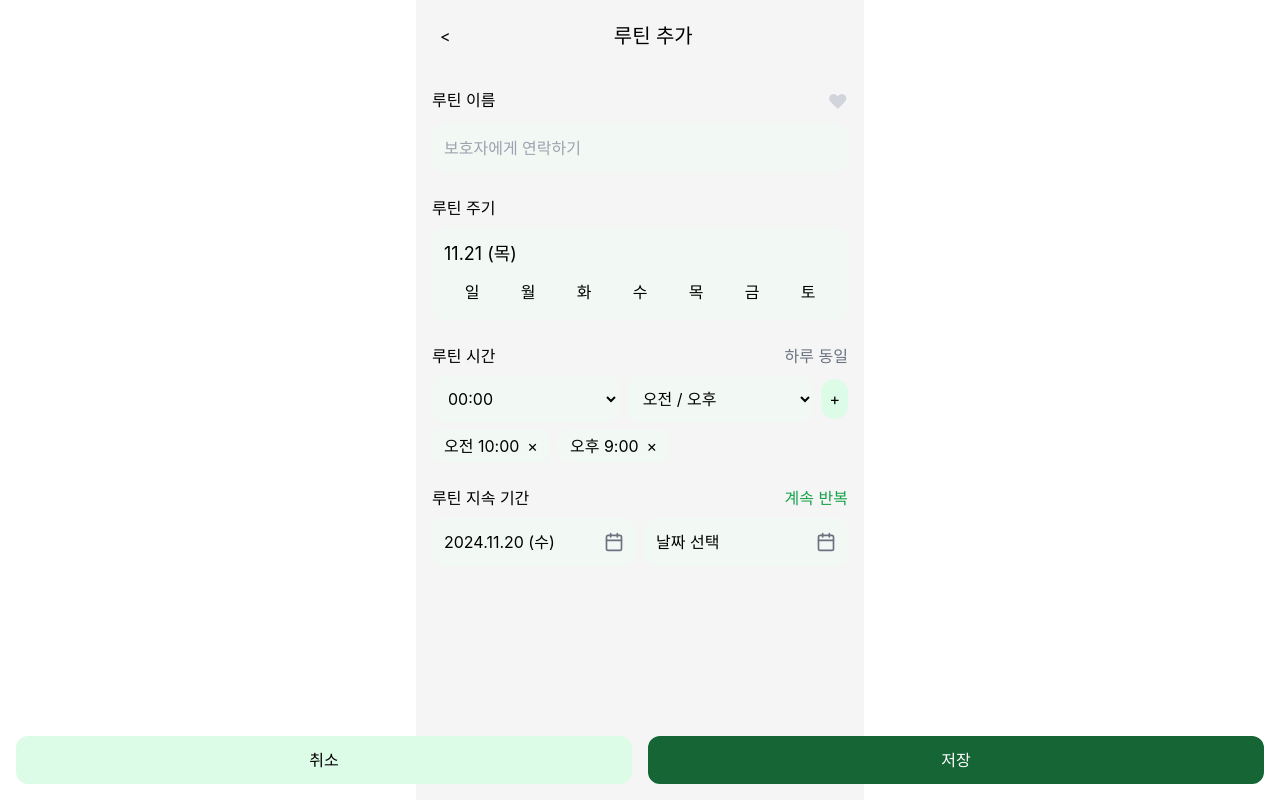
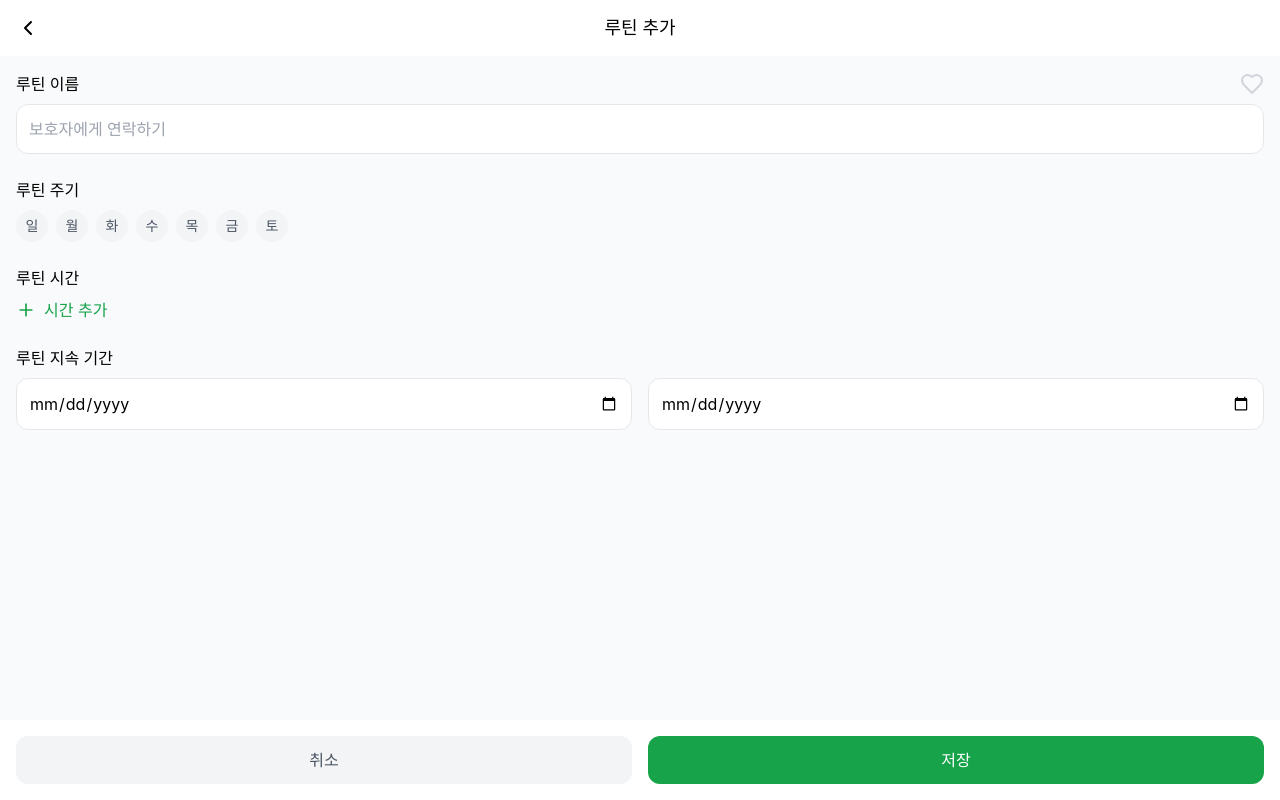
Before and after one commit to 2024-Elice-AI-Hellothon-07-goodCare/GoodCare, a React (Create React App) app: page /routine/add in a window 1280 px wide. Built offline with nearby package versions, Linux system fonts and the light colour scheme.

Commit message:
design: 루틴추가 페이지 수정

```diff
--- a/src/pages/caregiver/routine/RoutineAdd.js
+++ b/src/pages/caregiver/routine/RoutineAdd.js
@@ -1,117 +1,197 @@
-// pages/routine/RoutineAdd.js
 import React, { useState } from 'react';
-import { Calendar } from 'lucide-react';
+import { Heart, X, Plus, ChevronLeft, ChevronDown, Calendar } from 'lucide-react';
+import { useNavigate } from 'react-router-dom';
 
 const RoutineAdd = () => {
+    const navigate = useNavigate();
     const [routineName, setRoutineName] = useState('');
     const [isFavorite, setIsFavorite] = useState(false);
-    const [selectedTimes, setSelectedTimes] = useState([]);
+    const [selectedDays, setSelectedDays] = useState([]);
+    const [times, setTimes] = useState([]);
+    const [startDate, setStartDate] = useState('');
+    const [endDate, setEndDate] = useState('');
+    const [showTimePicker, setShowTimePicker] = useState(false);
+    const [selectedTime, setSelectedTime] = useState('00:00');
+    const [selectedPeriod, setSelectedPeriod] = useState('오전');
+
+    const days = ['일', '월', '화', '수', '목', '금', '토'];
+
+    const handleBack = () => {
+        navigate(-1); // 이전 페이지로 이동
+    };
+
+    const toggleDay = (day) => {
+        if (selectedDays.includes(day)) {
+            setSelectedDays(selectedDays.filter(d => d !== day));
+        } else {
+            setSelectedDays([...selectedDays, day]);
+        }
+    };
+
+    const addTime = () => {
+        const newTime = `${selectedPeriod} ${selectedTime}`;
+        if (!times.includes(newTime)) {
+            setTimes([...times, newTime]);
+        }
+        setShowTimePicker(false);
+    };
+
+    const removeTime = (timeToRemove) => {
+        setTimes(times.filter(time => time !== timeToRemove));
+    };
+
+    const handleCancel = () => {
+        navigate(-1); // 취소 버튼도 이전 페이지로 이동
+    };
 
     return (
-        <div className="max-w-md mx-auto min-h-screen" style={{background: '#F5F5F5'}}>
+        <div className="min-h-screen bg-gray-50">
             {/* Header */}
-            <div className="p-4 flex items-center">
-                <button className="p-2" onClick={() => window.history.back()}>
-                    {'<'}
+            <div className="p-4 flex items-center justify-between bg-white relative">
+                <button onClick={handleBack} className="z-10">
+                    <ChevronLeft className="w-6 h-6" />
                 </button>
-                <div className="flex-1 text-center">
-                    <h1 className="text-xl font-medium">루틴 추가</h1>
-                </div>
+                <h1 className="text-lg font-medium absolute left-1/2 -translate-x-1/2">루틴 추가</h1>
+                <div className="w-6" />
             </div>
 
-            {/* Content */}
             <div className="p-4 space-y-6">
-                {/* 루틴 이름 */}
-                <div>
-                    <div className="flex justify-between mb-2">
-                        <span>루틴 이름</span>
+                {/* 루틴 이름 입력 */}
+                <div className="space-y-2">
+                    <div className="flex justify-between items-center">
+                        <h2 className="text-base font-medium">루틴 이름</h2>
                         <button
                             onClick={() => setIsFavorite(!isFavorite)}
-                            className={`text-xl ${isFavorite ? 'text-red-500' : 'text-gray-300'}`}
+                            className="focus:outline-none"
                         >
-                            ♥
+                            <Heart
+                                className={`w-6 h-6 ${isFavorite ? 'fill-red-500 text-red-500' : 'text-gray-300'}`}
+                            />
                         </button>
                     </div>
                     <input
                         type="text"
-                        placeholder="보호자에게 연락하기"
-                        className="w-full p-3 bg-green-50/50 rounded-xl"
                         value={routineName}
                         onChange={(e) => setRoutineName(e.target.value)}
+                        placeholder="보호자에게 연락하기"
+                        className="w-full p-3 rounded-xl bg-white border border-gray-200 focus:outline-none focus:ring-2 focus:ring-green-500"
                     />
                 </div>
 
                 {/* 루틴 주기 */}
-                <div>
-                    <h2 className="mb-2">루틴 주기</h2>
-                    <div className="bg-green-50/50 rounded-xl p-3">
-                        <div className="text-lg mb-2">11.21 (목)</div>
-                        <div className="grid grid-cols-7 text-center">
-                            {['일', '월', '화', '수', '목', '금', '토'].map((day, index) => (
-                                <div key={day} className="py-1">{day}</div>
-                            ))}
-                        </div>
+                <div className="space-y-2">
+                    <h2 className="text-base font-medium">루틴 주기</h2>
+                    <div className="flex gap-2">
+                        {days.map((day) => (
+                            <button
+                                key={day}
+                                onClick={() => toggleDay(day)}
+                                className={`w-8 h-8 rounded-full flex items-center justify-center text-sm
+                  ${selectedDays.includes(day)
+                                    ? 'bg-green-100 text-green-800'
+                                    : 'bg-gray-100 text-gray-600'
+                                }`}
+                            >
+                                {day}
+                            </button>
+                        ))}
                     </div>
                 </div>
 
                 {/* 루틴 시간 */}
-                <div>
-                    <div className="flex justify-between mb-2">
-                        <h2>루틴 시간</h2>
-                        <span className="text-gray-500">하루 동일</span>
-                    </div>
-                    <div className="flex gap-2 items-center mb-2">
-                        <select className="bg-green-50/50 rounded-xl p-3 flex-1">
-                            <option>00:00</option>
-                            {/* 시간 옵션들 */}
-                        </select>
-                        <select className="bg-green-50/50 rounded-xl p-3 flex-1">
-                            <option>오전 / 오후</option>
-                            <option>오전</option>
-                            <option>오후</option>
-                        </select>
-                        <button className="bg-green-100 rounded-full p-2">+</button>
-                    </div>
-                    <div className="flex gap-2 flex-wrap">
-                        <div className="flex items-center bg-green-50/50 rounded-lg px-3 py-1">
-                            오전 10:00
-                            <button className="ml-2">×</button>
-                        </div>
-                        <div className="flex items-center bg-green-50/50 rounded-lg px-3 py-1">
-                            오후 9:00
-                            <button className="ml-2">×</button>
-                        </div>
+                <div className="space-y-2">
+                    <h2 className="text-base font-medium">루틴 시간</h2>
+                    <div className="space-y-2">
+                        {times.map((time, index) => (
+                            <div key={index} className="flex items-center justify-between bg-white p-3 rounded-xl">
+                                <span>{time}</span>
+                                <button onClick={() => removeTime(time)}>
+                                    <X className="w-5 h-5 text-gray-400" />
+                                </button>
+                            </div>
+                        ))}
+                        <button
+                            onClick={() => setShowTimePicker(true)}
+                            className="flex items-center space-x-2 text-green-600"
+                        >
+                            <Plus className="w-5 h-5" />
+                            <span>시간 추가</span>
+                        </button>
                     </div>
                 </div>
 
                 {/* 루틴 지속 기간 */}
-                <div>
-                    <div className="flex justify-between mb-2">
-                        <h2>루틴 지속 기간</h2>
-                        <span className="text-green-600">계속 반복</span>
-                    </div>
-                    <div className="flex gap-2">
+                <div className="space-y-2">
+                    <h2 className="text-base font-medium">루틴 지속 기간</h2>
+                    <div className="flex gap-4">
                         <div className="flex-1">
-                            <div className="bg-green-50/50 rounded-xl p-3 flex justify-between items-center">
-                                2024.11.20 (수)
-                                <Calendar className="text-gray-500" size={20} />
-                            </div>
+                            <input
+                                type="date"
+                                value={startDate}
+                                onChange={(e) => setStartDate(e.target.value)}
+                                className="w-full p-3 rounded-xl bg-white border border-gray-200"
+                            />
                         </div>
                         <div className="flex-1">
-                            <div className="bg-green-50/50 rounded-xl p-3 flex justify-between items-center">
-                                날짜 선택
-                                <Calendar className="text-gray-500" size={20} />
-                            </div>
+                            <input
+                                type="date"
+                                value={endDate}
+                                onChange={(e) => setEndDate(e.target.value)}
+                                className="w-full p-3 rounded-xl bg-white border border-gray-200"
+                            />
                         </div>
                     </div>
                 </div>
             </div>
 
-            {/* Footer Buttons */}
-            <div className="fixed bottom-0 left-0 right-0 p-4 flex gap-4">
-                <button className="flex-1 py-3 rounded-xl bg-green-100">취소</button>
-                <button className="flex-1 py-3 rounded-xl bg-green-800 text-white">저장</button>
+            {/* 하단 버튼 */}
+            <div className="fixed bottom-0 left-0 right-0 p-4 bg-white flex gap-4">
+                <button
+                    onClick={handleCancel}
+                    className="flex-1 py-3 rounded-xl bg-gray-100 text-gray-600"
+                >
+                    취소
+                </button>
+                <button className="flex-1 py-3 rounded-xl bg-green-600 text-white">
+                    저장
+                </button>
             </div>
+
+            {/* Time Picker Modal */}
+            {showTimePicker && (
+                <div className="fixed inset-0 bg-black bg-opacity-50 flex items-end">
+                    <div className="bg-white w-full rounded-t-3xl p-4 space-y-4">
+                        <div className="flex justify-between items-center">
+                            <h3 className="text-lg font-medium">시간 선택</h3>
+                            <button onClick={() => setShowTimePicker(false)}>
+                                <X className="w-6 h-6" />
+                            </button>
+                        </div>
+                        <div className="flex gap-4">
+                            <select
+                                value={selectedPeriod}
+                                onChange={(e) => setSelectedPeriod(e.target.value)}
+                                className="flex-1 p-3 rounded-xl bg-gray-50 border border-gray-200"
+                            >
+                                <option value="오전">오전</option>
+                                <option value="오후">오후</option>
+                            </select>
+                            <input
+                                type="time"
+                                value={selectedTime}
+                                onChange={(e) => setSelectedTime(e.target.value)}
+                                className="flex-1 p-3 rounded-xl bg-gray-50 border border-gray-200"
+                            />
+                        </div>
+                        <button
+                            onClick={addTime}
+                            className="w-full py-3 rounded-xl bg-green-600 text-white"
+                        >
+                            확인
+                        </button>
+                    </div>
+                </div>
+            )}
         </div>
     );
 };
```
